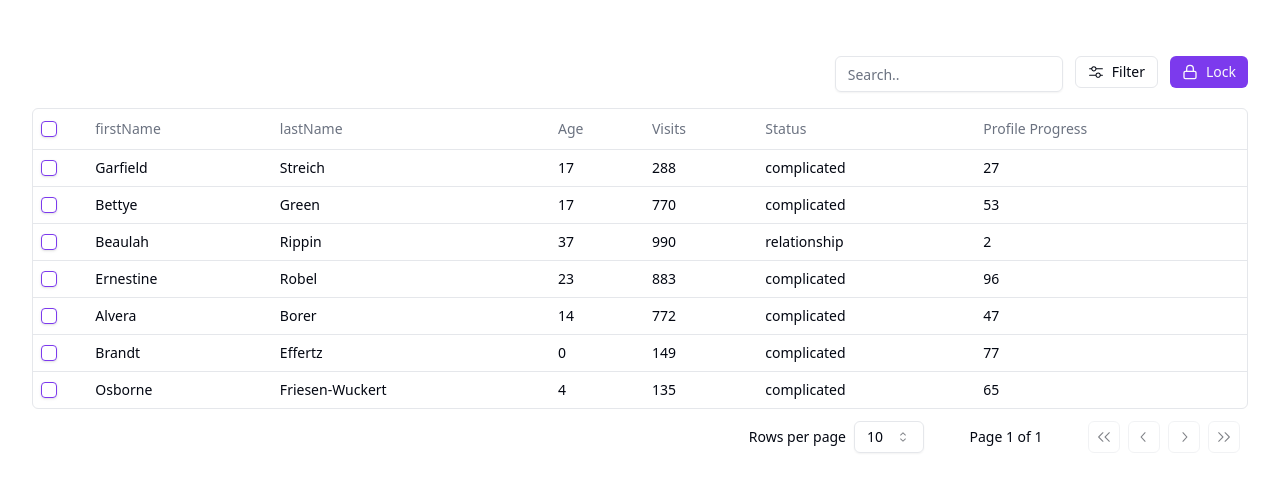
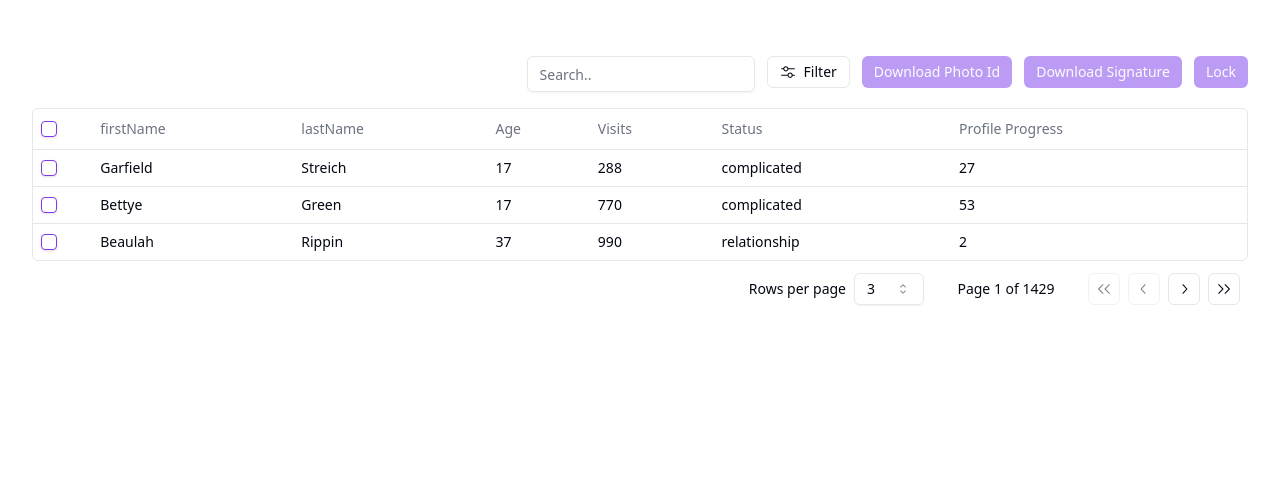
Before and after one commit to AdnanTurjoy/reusable-table-TanStack-Table-shadcn, a React (Vite) app: page / in a window 1280 px wide. Shown: the top 492 px of the page. Built offline with nearby package versions, Linux system fonts and the light colour scheme.

Commit message:
action button

```diff
--- a/src/App.jsx
+++ b/src/App.jsx
@@ -203,15 +203,6 @@ import { data1, data2 } from './components/FakeData'
   const [data,setData] = useState(data1)
 
 
-
-  const getSelectedRow = (rows) =>{
-    console.log(rows);
-  }
-
-  const handleLock = () =>{
-    console.log("Hittt");
-  }
-
   const handlePagination =(pag)=>{
     if(pag.pageIndex===1){
       setData(data2)
@@ -219,7 +210,34 @@ import { data1, data2 } from './components/FakeData'
    console.log(pag);
   }
 
+  const renderTopLabelButton = () => {
 
+        return [
+            {
+                name: "Lock",
+                triggerFunction: renderUrl
+            },
+            {
+                name: "Download Signature",
+                triggerFunction: downloadSignature
+            },
+            {
+                name: "Download Photo Id",
+                triggerFunction: downloadPhotoId
+            }
+        ]
+ };
+
+  function renderUrl(e){
+     console.log("eeeeeeeeeee",e);
+  }
+
+  function downloadSignature(){
+
+  }
+  function downloadPhotoId(){
+
+  }
 
   return (
 
@@ -227,8 +245,7 @@ import { data1, data2 } from './components/FakeData'
         {/* <Button>Click me</Button> */}
       <DataTable
          columns={columns}
-         data={data} getSelectedRow={getSelectedRow}
-         handleActions={handleLock}
+         data={data}
          paginations={{
           pageIndex:0,
           pageSize:3,
@@ -237,9 +254,10 @@ import { data1, data2 } from './components/FakeData'
           sort:false,
           selection: true, // not work yet properly
           pagination:true,
-          paginationType:"client"
+          paginationType:"server"
          }}
          handlePagination={handlePagination}
+         tableButton={renderTopLabelButton()}
          />
 
     </div>
--- a/src/components/TableComponent/DataTable.jsx
+++ b/src/components/TableComponent/DataTable.jsx
@@ -27,11 +27,10 @@ import { useState, useMemo } from "react";
 function DataTable({
   columns,
   data,
-  getSelectedRow,
-  handleActions,
   paginations,
   handlePagination,
   options,
+  tableButton
 }) {
   const [sorting, setSorting] = useState([])
   const [columnFilters, setColumnFilters] = useState(
@@ -104,7 +103,7 @@ function DataTable({
 
 // console.log(table.getSelectedRowModel()?.rows?.map((r)=>r.original)) //get full client-side selected rows
 
-  getSelectedRow(table.getSelectedRowModel()?.rows?.map((r)=>r.original));
+
 
   return (
     <div>
@@ -120,7 +119,7 @@ function DataTable({
          <div className="flex flex-row-reverse gap-3  py-4">
 
 
-        <DataTableViewOptions table={table} handleActions={handleActions} />
+        <DataTableViewOptions table={table}  tableButton={tableButton} />
         <div >
          <Input
           placeholder="Search.."
--- a/src/components/TableComponent/DataTableViewOptions.jsx
+++ b/src/components/TableComponent/DataTableViewOptions.jsx
@@ -16,22 +16,28 @@ import { Lock } from "lucide-react";
 
 function DataTableViewOptions({
   table,
-  handleActions
+  tableButton
 }) {
   return (
     <>
-    <div>
+    {
+      tableButton.map((item,id)=>{
+         return <div key={id}>
           <Button
 
              size="sm"
              className="ml-auto hidden h-8 lg:flex"
-        onClick={()=>handleActions()}
+             onClick={()=>item.triggerFunction(table.getSelectedRowModel()?.rows?.map((r)=>r.original))}
+             disabled={table.getSelectedRowModel()?.rows?.map((r)=>r.original).length<1}
              >
-        <Lock className="mr-2 h-4 w-4" />
+             {/* <Lock className="mr-2 h-4 w-4" /> */}
 
-        Lock
+             {item.name}
            </Button>
          </div>
+      })
+    }
+
 
         <div>
              <DropdownMenu>
```
Lines whose indentation alone changed are shown as unchanged.
